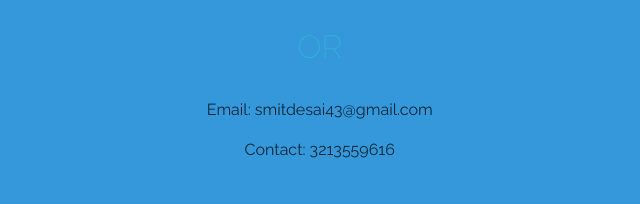
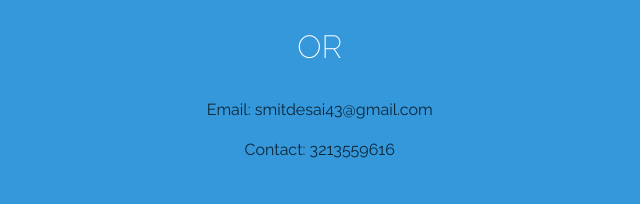
Before and after one commit to sd247/sd247.github.io, a plain HTML site: page index.html in a window 1280 px wide. Shown: the part 5439-5643 px from the top of the page, 319-959 px from the left. Drawn offline with Linux system fonts and the light colour scheme.

Commit message:
Update index.html

```diff
--- a/index.html
+++ b/index.html
@@ -266,7 +266,7 @@
                 <textarea name="message" placeholder="Your message" required></textarea>
                 <button type="submit">Send</button>
             </form>
-	    <h2> OR </h2>
+	    <h2 class="white-text"> OR </h2>
             <p>Email: smitdesai43@gmail.com</p>
             <p>Contact: 3213559616 </p>
           </div>
```
